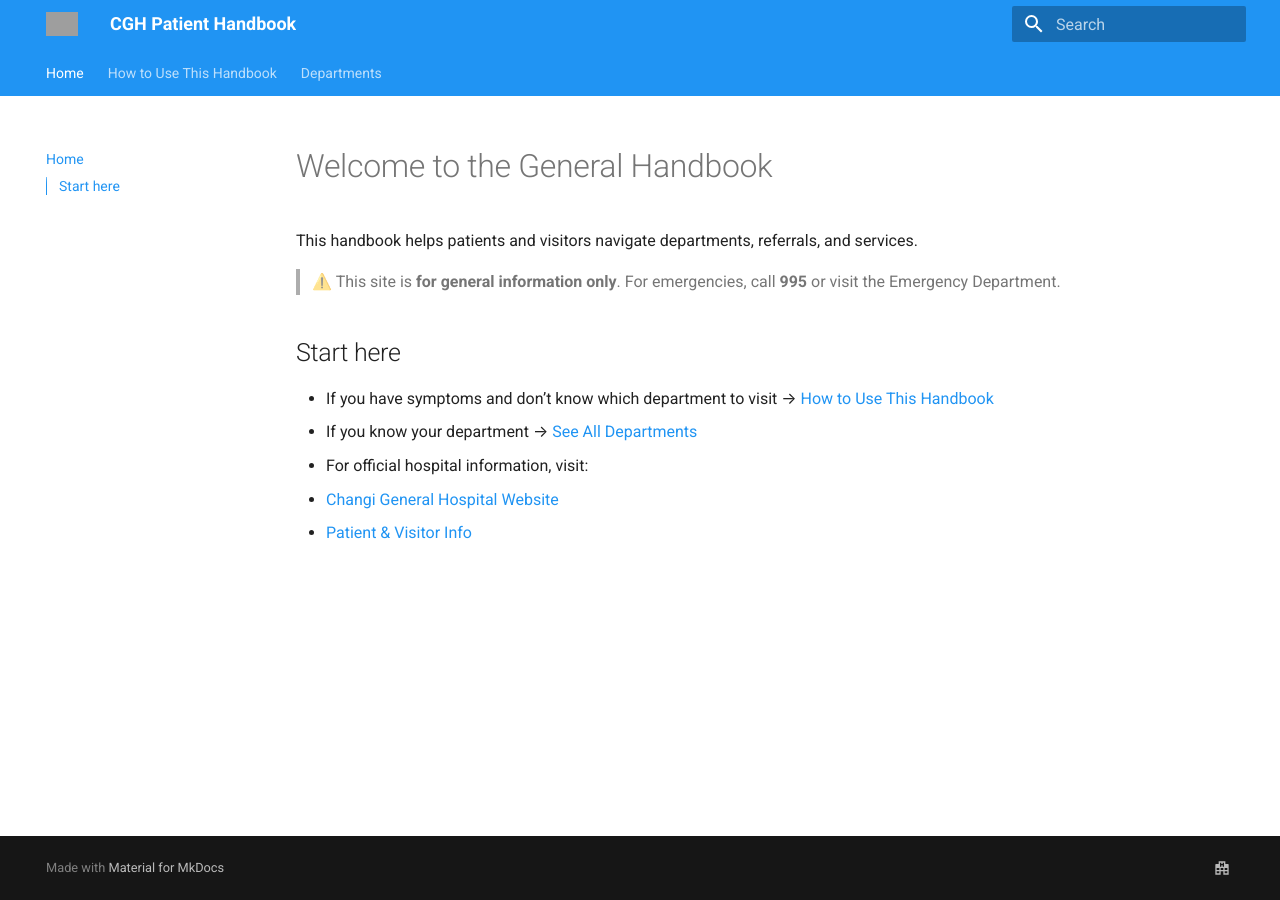
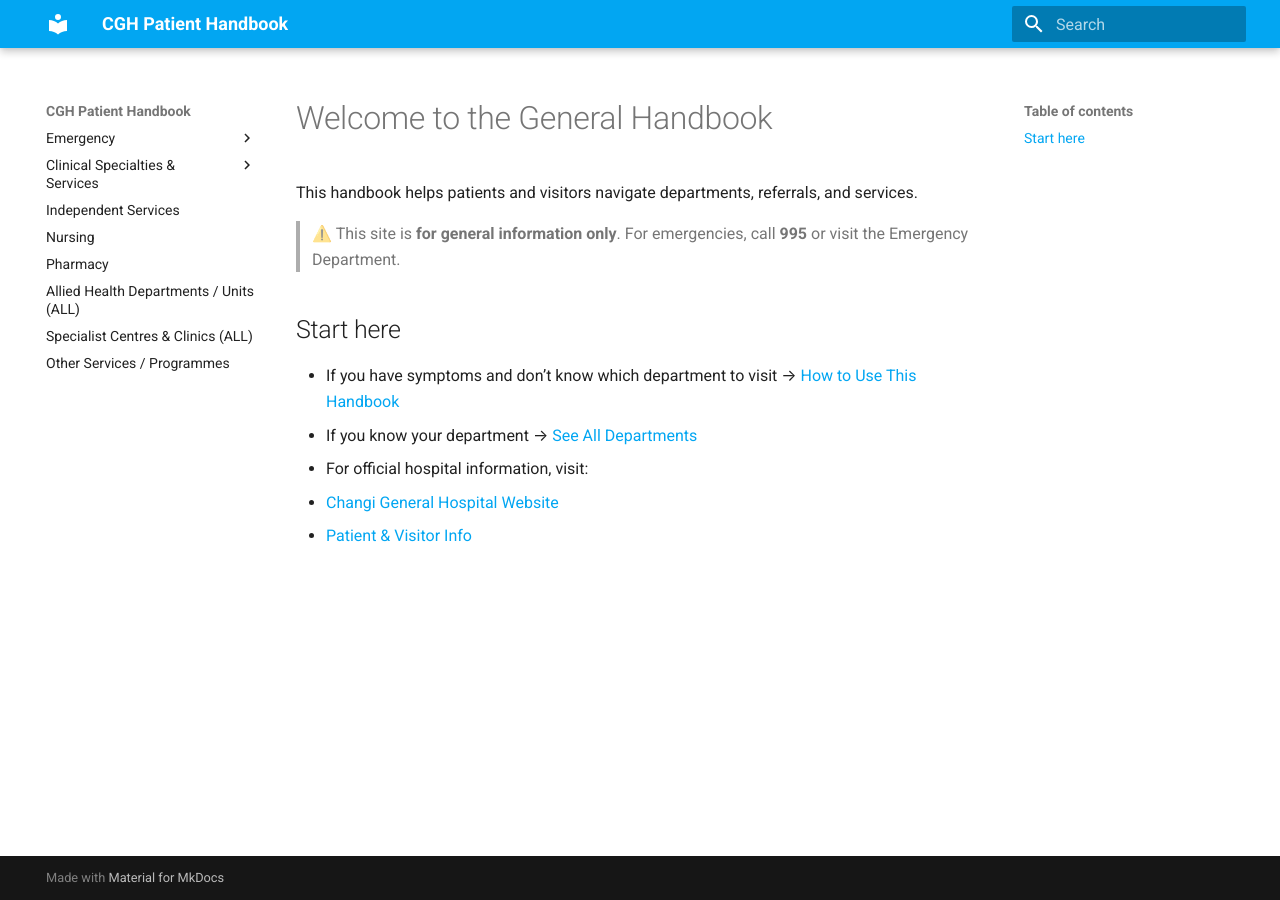
Before and after one commit to hongen21/General-Handbook, an MkDocs documentation site: the page built from docs/index.md, in a window 1280 px wide. Built offline with MkDocs 1.6.1 and Material for MkDocs 9.7.7, drawn with Linux system fonts in a browser that asks for light colours; grey boxes are pictures that could not be loaded.

Commit message:
Update mkdocs.yml

```diff
--- a/mkdocs.yml
+++ b/mkdocs.yml
@@ -1,52 +1,19 @@
 site_name: CGH Patient Handbook
-site_description: A public-facing guide to CGH departments, services, and where to go for care
-site_url: https://hongen21.github.io/General-Handbook
-
 theme:
   name: material
-  features:
-    - navigation.tabs
-    - navigation.sections
-    - navigation.expand
-    - search.suggest
-    - search.highlight
-    - toc.integrate
   palette:
-    - scheme: default
-      primary: blue
-      accent: light blue
-  language: en
-  logo: assets/logo.png  # (optional; shows if you add one later)
-  favicon: assets/logo.png
+    scheme: default
+    primary: light-blue
+    accent: cyan
 
 nav:
-  - Home: index.md
-  - How to Use This Handbook: how-to-use.md
-  - Departments:
-      - Overview: departments/index.md
-      - Emergency Medicine (ED): departments/emergency-medicine.md
-      - Cardiology: departments/cardiology.md
-      - Orthopaedic Surgery: departments/orthopaedic-surgery.md
-      - Radiology: departments/radiology.md
-      - Pharmacy: departments/pharmacy.md
-      - Nursing: departments/nursing.md
-
-plugins:
-  - search
-
-markdown_extensions:
-  - admonition
-  - footnotes
-  - attr_list
-  - toc:
-      permalink: true
-
-extra:
-  social:
-    - icon: material/hospital-building
-      link: https://www.cgh.com.sg
-  footer: |
-    <small>
-    This handbook provides general information only and follows content from the official CGH website.
-    © {{ date.strftime('%Y') }} Changi General Hospital.
-    </small>
+  - Emergency:
+      - Overview: emergency/index.md
+  - Clinical Specialties & Services:
+      - Overview: clinical-specialties/index.md
+  - Independent Services: independent-services/index.md
+  - Nursing: nursing/index.md
+  - Pharmacy: pharmacy/index.md
+  - Allied Health Departments / Units (ALL): allied-health/index.md
+  - Specialist Centres & Clinics (ALL): specialist-centres/index.md
+  - Other Services / Programmes: other-services/index.md
```
